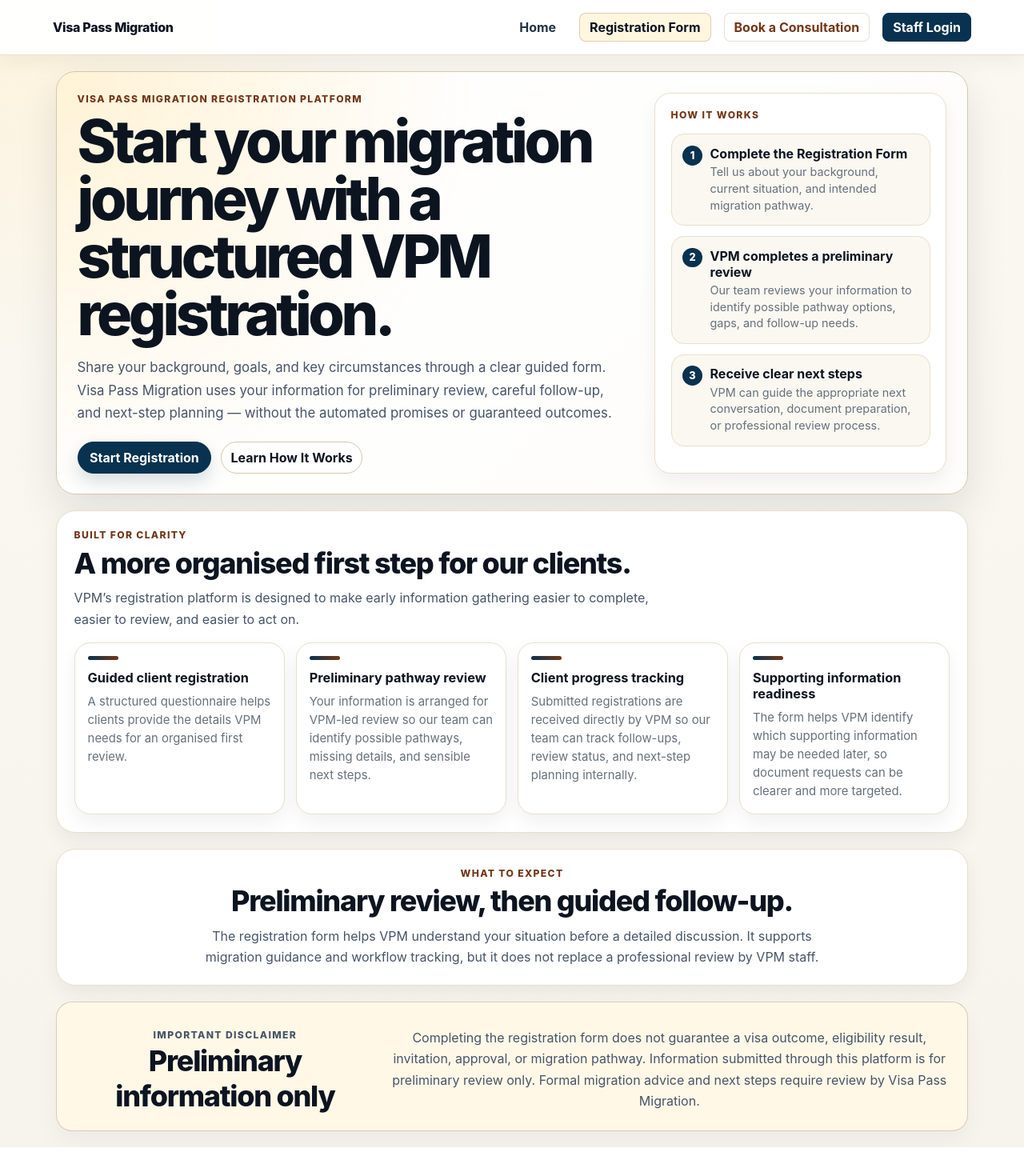
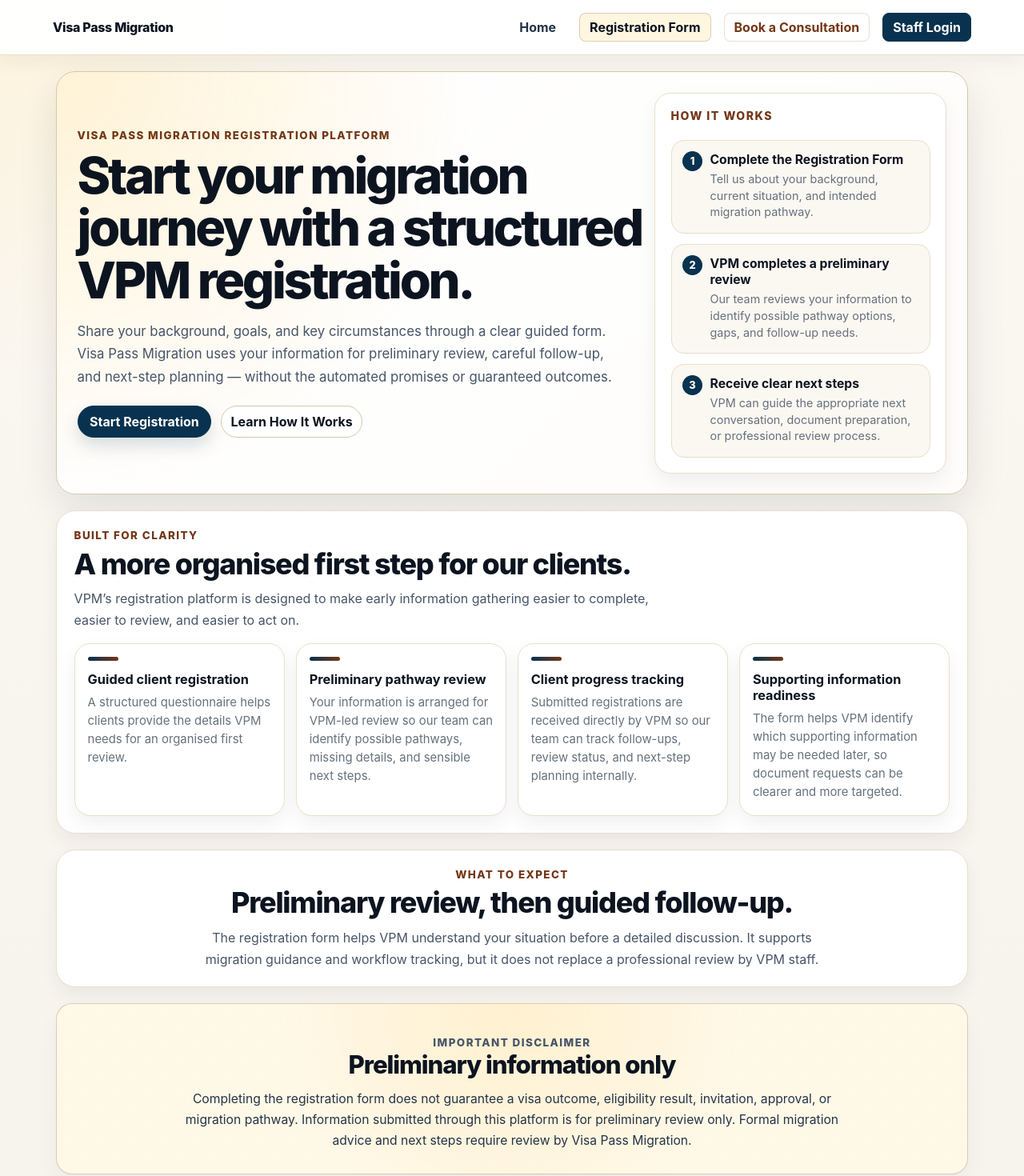
Before and after one commit to VisaPassMigration/VPM-online-enquiry-form, a Next.js app: page / in a window 1280 px wide. Shown: the top 1470 px of the page at 80% size. Before the commit the page ends 1434 px from the top, so only its background shows below. Built offline with nearby package versions, Linux system fonts and the light colour scheme.

Commit message:
Refine public home typography

```diff
--- a/src/app/globals.css
+++ b/src/app/globals.css
@@ -1958,3 +1958,78 @@ button[type='submit']:not(.secondary-btn):hover {
     width: 100%;
   }
 }
+
+/* Public Home typography and disclaimer refinements */
+.landing-hero h1 {
+  max-width: 720px;
+  font-size: clamp(2.15rem, 5.1vw, 3.95rem);
+  line-height: 1.04;
+  letter-spacing: -0.052em;
+}
+
+.landing-hero__content {
+  min-height: 390px;
+}
+
+.public-landing .eyebrow,
+.landing-hero__panel .eyebrow,
+.landing-section .eyebrow,
+.landing-disclaimer .eyebrow {
+  font-size: 0.84rem;
+  letter-spacing: 0.105em;
+}
+
+.landing-hero__panel {
+  display: flex;
+  flex-direction: column;
+  justify-content: center;
+}
+
+.landing-hero__panel .eyebrow {
+  color: var(--vpm-copper);
+  font-size: 0.88rem;
+}
+
+.landing-hero__panel li {
+  padding-block: 0.9rem;
+}
+
+.landing-hero__panel strong {
+  font-size: 0.98rem;
+  line-height: 1.3;
+}
+
+.landing-disclaimer {
+  grid-template-columns: 1fr;
+  justify-items: center;
+  gap: 0.75rem;
+  padding: clamp(1.15rem, 3vw, 1.75rem);
+  border-color: rgba(115, 55, 23, 0.24);
+  background:
+    radial-gradient(circle at top, rgba(255, 239, 202, 0.82), rgba(255, 248, 231, 0.96) 48%),
+    var(--vpm-gold-soft);
+  text-align: center;
+}
+
+.landing-disclaimer > div,
+.landing-disclaimer > p {
+  max-width: 840px;
+}
+
+.landing-disclaimer h2 {
+  font-size: clamp(1.35rem, 2.45vw, 1.95rem);
+  line-height: 1.12;
+}
+
+.landing-disclaimer p:not(.eyebrow) {
+  margin-top: 0;
+  color: var(--vpm-navy-muted);
+  font-size: 0.98rem;
+}
+
+@media (max-width: 620px) {
+  .landing-hero h1 {
+    font-size: clamp(2rem, 12vw, 3rem);
+    line-height: 1.06;
+  }
+}
```
